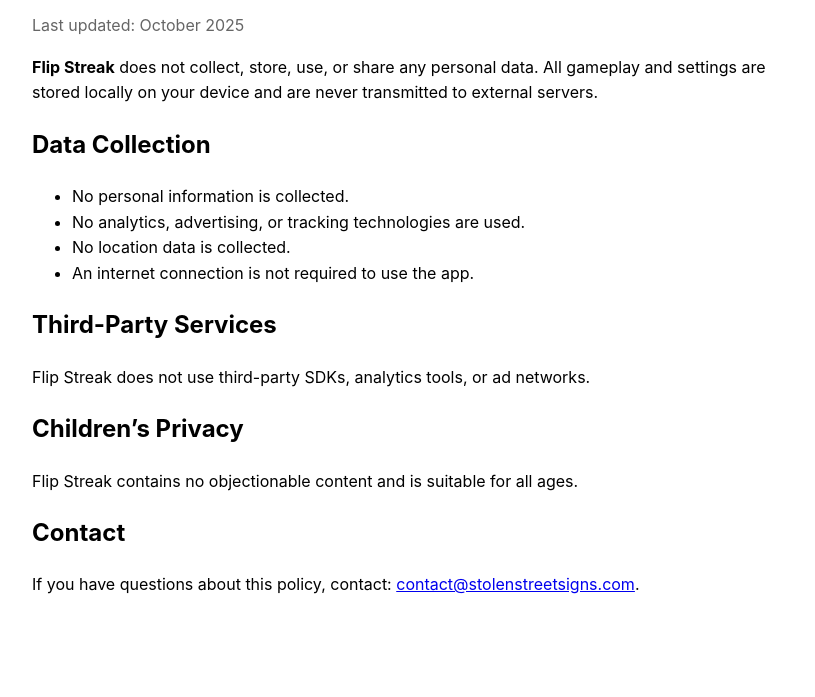
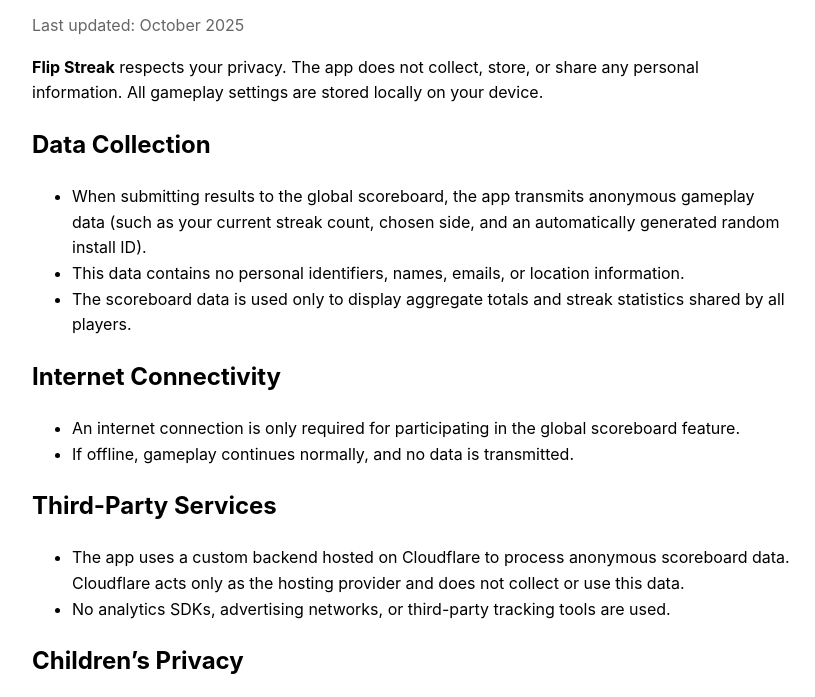
Before and after one commit to jonathanpereda/filpstreak-privacy, a plain HTML site: page index.html in a window 1280 px wide. Shown: the part 94-791 px from the top of the page, without its empty margins (8-823 px from the left). Drawn offline with Linux system fonts and the light colour scheme.

Commit message:
Update index.html

```diff
--- a/index.html
+++ b/index.html
@@ -15,18 +15,26 @@
   <h1>Privacy Policy for Flip Streak</h1>
   <p class="muted">Last updated: October 2025</p>
 
-  <p><strong>Flip Streak</strong> does not collect, store, use, or share any personal data. All gameplay and settings are stored locally on your device and are never transmitted to external servers.</p>
+  <p><strong>Flip Streak</strong> respects your privacy. The app does not collect, store, or share any personal information. All gameplay settings are stored locally on your device.</p>
 
   <h2>Data Collection</h2>
   <ul>
-    <li>No personal information is collected.</li>
-    <li>No analytics, advertising, or tracking technologies are used.</li>
-    <li>No location data is collected.</li>
-    <li>An internet connection is not required to use the app.</li>
+    <li>When submitting results to the global scoreboard, the app transmits anonymous gameplay data (such as your current streak count, chosen side, and an automatically generated random install ID).</li>
+    <li>This data contains no personal identifiers, names, emails, or location information.</li>
+    <li>The scoreboard data is used only to display aggregate totals and streak statistics shared by all players.</li>
+  </ul>
+
+  <h2>Internet Connectivity</h2>
+  <ul>
+    <li>An internet connection is only required for participating in the global scoreboard feature.</li>
+    <li>If offline, gameplay continues normally, and no data is transmitted.</li>
   </ul>
 
   <h2>Third-Party Services</h2>
-  <p>Flip Streak does not use third-party SDKs, analytics tools, or ad networks.</p>
+  <ul>
+    <li>The app uses a custom backend hosted on Cloudflare to process anonymous scoreboard data. Cloudflare acts only as the hosting provider and does not collect or use this data.</li>
+    <li>No analytics SDKs, advertising networks, or third-party tracking tools are used.</li>
+  </ul>
 
   <h2>Children’s Privacy</h2>
   <p>Flip Streak contains no objectionable content and is suitable for all ages.</p>
```
